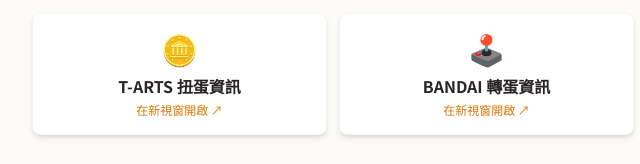
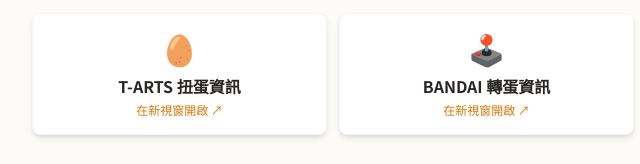
Before and after one commit to weichen1010/Tokyo, a plain HTML site: page index.html in a window 1280 px wide. Shown: the part 602-766 px from the top of the page, 0-640 px from the left. Drawn offline with nearby package versions, Linux system fonts and the light colour scheme.

Commit message:
Change icon for T-ARTS gacha information

```diff
--- a/index.html
+++ b/index.html
@@ -92,7 +92,7 @@
                     { name: "富士山能見度", icon: "🗻", url: "https://fuji-san.info/zh-tw/index.html", category: "天氣/景觀查詢" },
                     { name: "東京天氣預報", icon: "☀️", url: "https://tenki.jp/lite/forecast/3/", category: "天氣/景觀查詢" },
                     // --- 扭蛋連結 ---
-                    { name: "T-ARTS 扭蛋資訊", icon: "🪙", url: "https://www.takaratomy-arts.co.jp/items/gacha/", category: "扭蛋/娛樂資訊" },
+                    { name: "T-ARTS 扭蛋資訊", icon: "🥚", url: "https://www.takaratomy-arts.co.jp/items/gacha/", category: "扭蛋/娛樂資訊" },
                     { name: "BANDAI 轉蛋資訊", icon: "🕹️", url: "https://gashapon.jp/", category: "扭蛋/娛樂資訊" },
                     // ------------------
                     { name: "澀谷PARCO 品牌列表", icon: "🛍️", url: "https://shibuya.parco.jp.t.aiv.hp.transer.com/shop/?search=", category: "購物資訊" },
```
